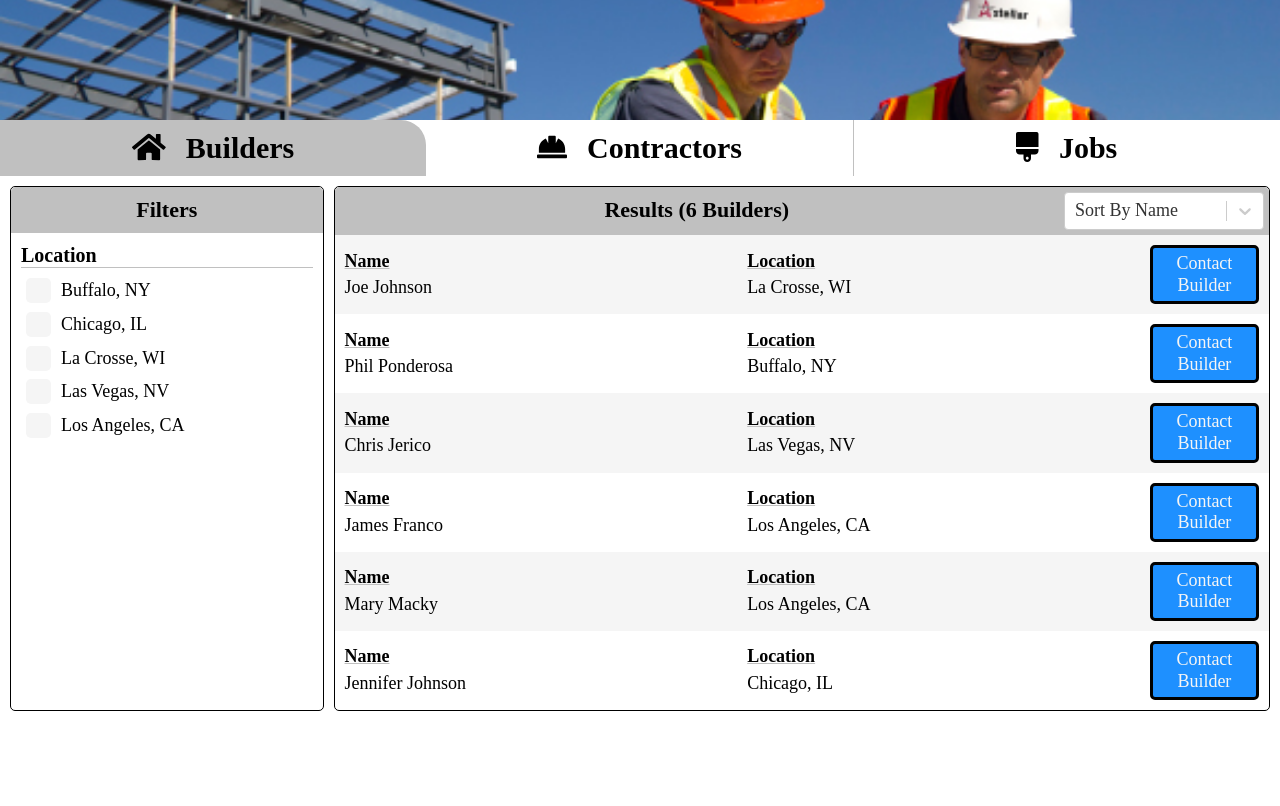
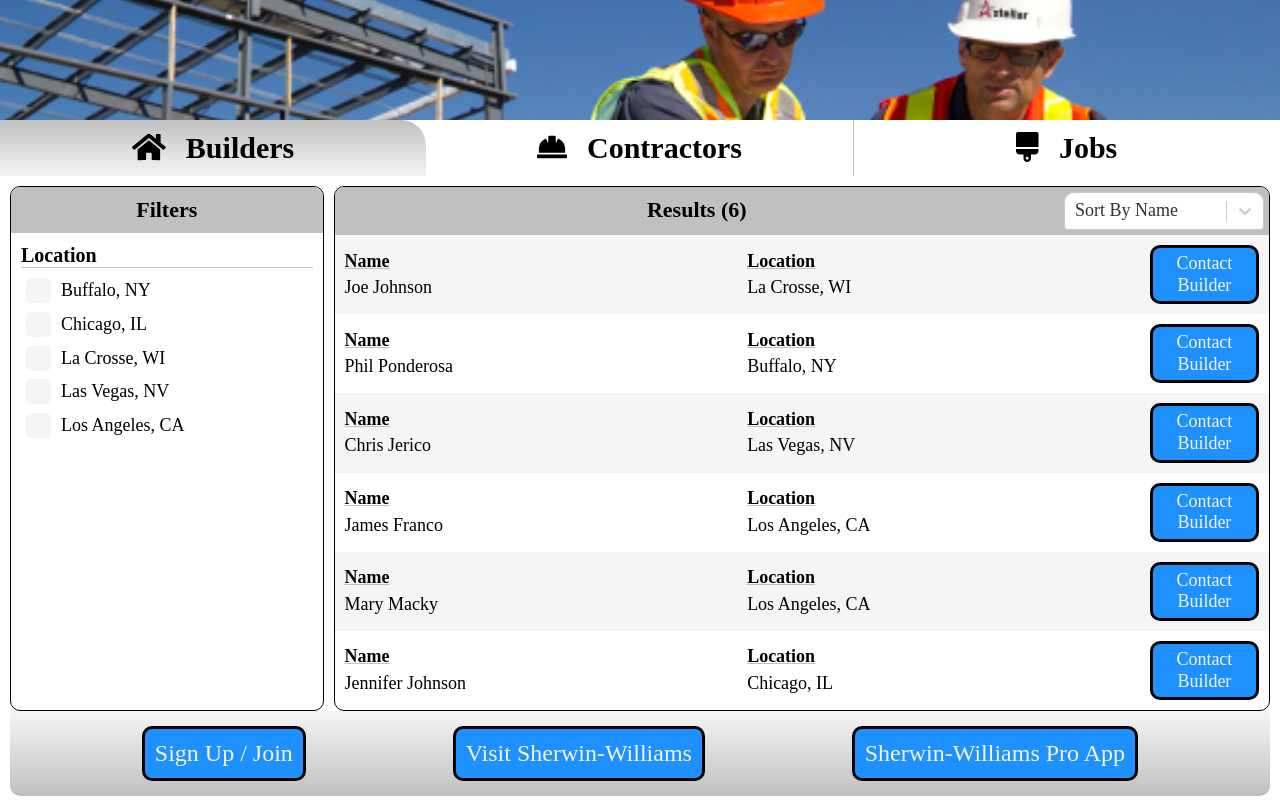
Before and after one commit to eojj14/contractor-exchange, a React (Create React App) app: page / in a window 1280 px wide. Shown: the part 180-986 px from the top of the page. Before the commit the page ends 901 px from the top, so only its background shows below. Built offline with nearby package versions, Linux system fonts and the light colour scheme.

Commit message:
Changed border-radius on everything from 5px to 10px, added bottom links

```diff
--- a/src/components/Checkbox/Checkbox.module.scss
+++ b/src/components/Checkbox/Checkbox.module.scss
@@ -24,7 +24,7 @@
 
 /* Create a custom checkbox */
 .checkmark {
-  @extend %rounded-border;
+  border-radius: 5px;
   position: absolute;
   top: 0;
   left: 0;
--- a/src/components/Search/Search.js
+++ b/src/components/Search/Search.js
@@ -37,7 +37,9 @@ class Search extends React.Component {
     const customStyles = {
       control: (base) => ({
         ...base,
-        boxShadow: "none"
+        boxShadow: 'none',
+        borderTopLeftRadius: '10px',
+        borderTopRightRadius: '10px'
       }),
       menu: (base) => ({
         ...base,
@@ -48,8 +50,8 @@ class Search extends React.Component {
         border: '1px solid black',
         padding: '0px',
         borderTop: 'none',
-        borderBottomLeftRadius: '5px',
-        borderBottomRightRadius: '5px'
+        borderBottomLeftRadius: '10px',
+        borderBottomRightRadius: '10px'
       }),
       option: (base) => ({
         ...base,
@@ -67,13 +69,14 @@ class Search extends React.Component {
 
     return (
       <div className={classes.container}>
+        <div className={classes.searchContainer}>
           <div className={classes.filters}>
             <div className={classes.title}>Filters</div>
             <FilterList data={data} />
           </div>
           <div className={classes.results}>
             <div className={classes.titleWrapper}>
-            <div className={classes.title}>Results ({data.length} {type}s)</div>
+              <div className={classes.title}>Results ({data.length})</div>
               <div className={classes.sort}>
                 <Select styles={customStyles} isSearchable={false} options={options} value={selectedOption} onChange={this.onSelectClick} />
               </div>
@@ -81,6 +84,12 @@ class Search extends React.Component {
             {data.length > 0 &&
               data.map((i, idx) => <SearchItem key={idx} data={i} type={type} />)
             }
+          </div>
+        </div>
+        <div className={classes.links}>
+          <button className={classes.button}>Sign Up / Join</button>
+          <button className={classes.button}>Visit Sherwin-Williams</button>
+          <button className={classes.button}>Sherwin-Williams Pro App</button>
         </div>
       </div>
     )
--- a/src/components/Search/Search.module.scss
+++ b/src/components/Search/Search.module.scss
@@ -3,6 +3,7 @@
 .container {
   display: flex;
   width: 100%;
+  flex-flow: column;
 }
 
 .item {
@@ -29,15 +30,15 @@
   padding: 10px;
   text-align: center;
   background-color: $silver;
-  border-top-left-radius: 5px;
-  border-top-right-radius: 5px;
+  border-top-left-radius: 10px;
+  border-top-right-radius: 10px;
 }
 
 .titleWrapper {
   display: flex;
   background-color: $silver;
-  border-top-left-radius: 5px;
-  border-top-right-radius: 5px;
+  border-top-left-radius: 10px;
+  border-top-right-radius: 10px;
 }
 
 .sort {
@@ -45,3 +46,35 @@
   align-self: center;
   padding: 5px;
 }
+
+.searchContainer {
+  display: flex;
+  width: 100%;
+}
+
+.links {
+  display: flex;
+  justify-content: space-evenly;
+  background-image: linear-gradient(to bottom, $white-smoke, $silver);
+  border-bottom-left-radius: 10px;
+  border-bottom-right-radius: 10px;
+}
+
+.button {
+  @extend %rounded-border;
+  align-items: center;
+  background-color: $dodger-blue;
+  font-weight: $font-weight-normal;
+  color: $white-smoke;
+  border: 3px solid $black;
+  font-size: 24px;
+  display: flex;
+  padding: 10px;
+  margin: 15px;
+  align-self: center;
+  justify-content: space-around;
+
+  &:hover {
+    cursor: pointer;
+  }
+}
--- a/src/components/SearchItem/SearchItem.module.scss
+++ b/src/components/SearchItem/SearchItem.module.scss
@@ -8,8 +8,8 @@
   }
 
   &:last-child {
-    border-bottom-left-radius: 5px;
-    border-bottom-right-radius: 5px;
+    border-bottom-left-radius: 10px;
+    border-bottom-right-radius: 10px;
   }
 }
 
@@ -19,8 +19,8 @@
   flex-wrap: wrap;
 
   &:last-child {
-    border-bottom-left-radius: 5px;
-    border-bottom-right-radius: 5px;
+    border-bottom-left-radius: 10px;
+    border-bottom-right-radius: 10px;
   }
 }
 
--- a/src/components/TabList/TabList.module.scss
+++ b/src/components/TabList/TabList.module.scss
@@ -6,7 +6,8 @@
 }
 
 .activeItem {
-  background-color: $silver;
+  // background-color: $silver;
+  background-image: linear-gradient(to bottom,  $silver, $white-smoke);
   border-top-left-radius: 25px;
   border-top-right-radius: 25px;
 
--- a/src/styles/global.scss
+++ b/src/styles/global.scss
@@ -1,7 +1,7 @@
 :global {
 
   .rounded-border {
-    border-radius: 5px;
+    border-radius: 10px;
   }
 
 }
--- a/src/styles/includes/extend.scss
+++ b/src/styles/includes/extend.scss
@@ -1,3 +1,3 @@
 %rounded-border {
-  border-radius: 5px;
+  border-radius: 10px;
 }
```
Lines whose indentation alone changed are shown as unchanged.
